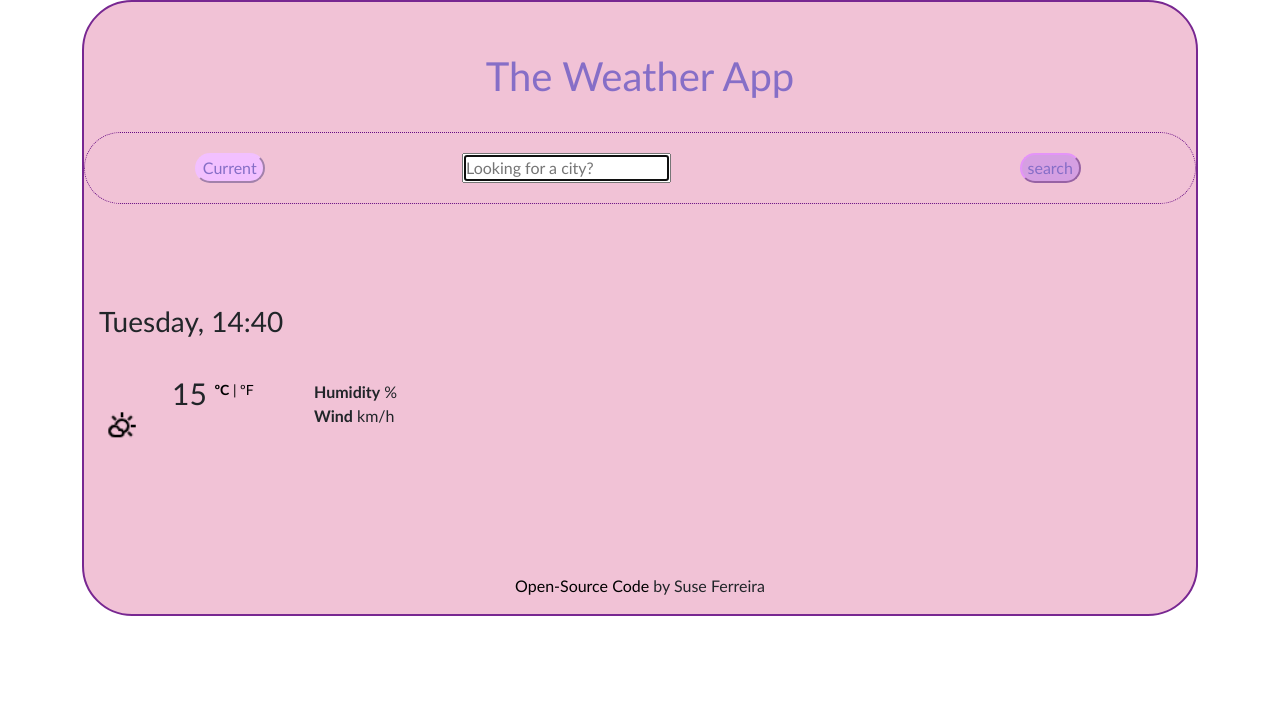
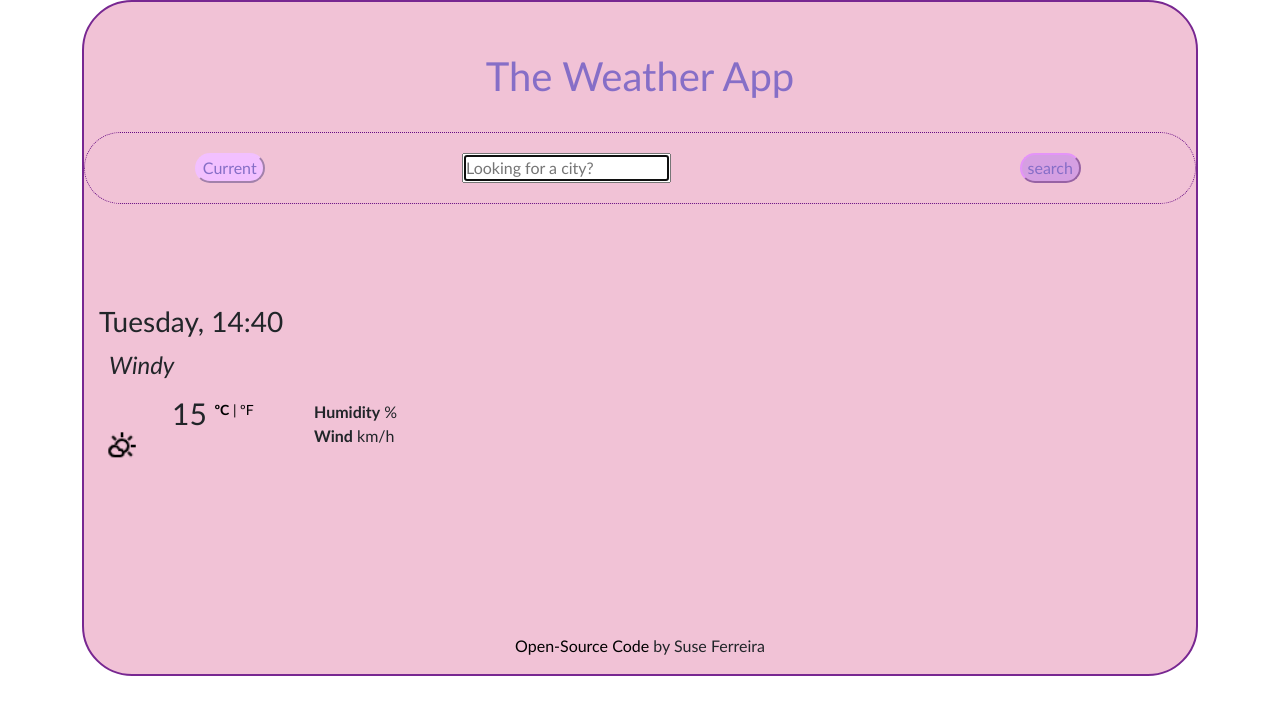
Before and after one commit to sushitsuki/susie-weather-app, a website built with Parcel: page index.html in a window 1280 px wide. Built offline with nearby package versions, Linux system fonts and the light colour scheme; no server answers; a web font is replaced by a local one.

Commit message:
Added current weather description

```diff
--- a/index.html
+++ b/index.html
@@ -65,6 +65,13 @@
         <p class="hour" id="hour">
         </p>
         <br>
+      <h4>
+        <span id="description">
+          <i>Windy</i>
+        </span>
+      </h4>
+     <br>
+     <div class="current-weather">
      <div class="row">
      <div class="col-6">
      <img src="media/partly-cloud.png"
@@ -94,6 +101,7 @@
         </ul>
       </div>
      </div>
+    </div>
    <footer>
       <p>
         <center>
--- a/src/index.js
+++ b/src/index.js
@@ -19,6 +19,7 @@ function formatDate(date) {
 
 function displayWeather(response) {
   let cityElement = document.querySelector("#current-city");
+  let descriptionElement = document.querySelector("#description");
   let temperatureElement = document.querySelector("#temperature");
   let humidityElement = document.querySelector("#humitidy");
   let windElement = document.querySelector ("#wind");
@@ -26,6 +27,7 @@ function displayWeather(response) {
   celsiusTemperature = response.data.main.temp;
 
   cityElement.innerHTML = response.data.name;
+  descriptionElement.innerHTML = response.data.weather[0].description;
   temperatureElement.innerHTML = Math.round(response.data.main.temp);
   humidityElement.innerHTML = Math.round(response.data.main.humidity);
   windElement.innerHTML = Math.round(response.data.wind.speed * 3.6);
--- a/src/styles.css
+++ b/src/styles.css
@@ -23,6 +23,13 @@ h3 {
   left: 15px;
 }
 
+h4{
+  position: relative;
+  left: 25px;
+  bottom: 60px;
+  text-transform: capitalize;
+  font-style: italic;
+}
 ul {
   margin: 0;
   padding: 0;
@@ -92,6 +99,10 @@ justify-content: center;
   border-radius: 20px;
 }
 
+.current-weather{
+  position: relative;
+  bottom: 40px;
+}
 .icon{
   position: relative;
   left: 35px;
```
